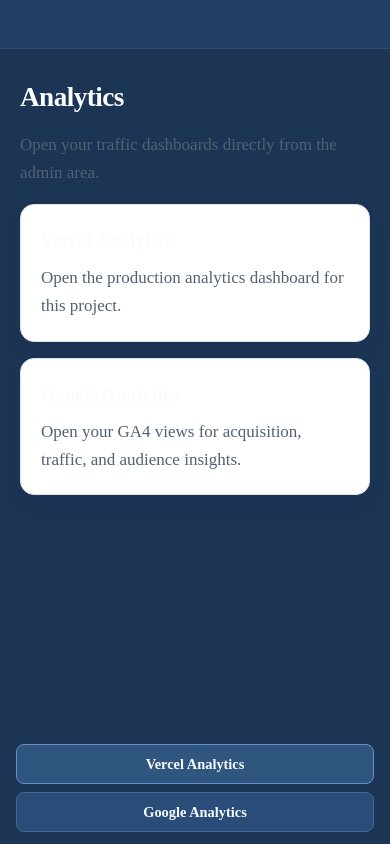
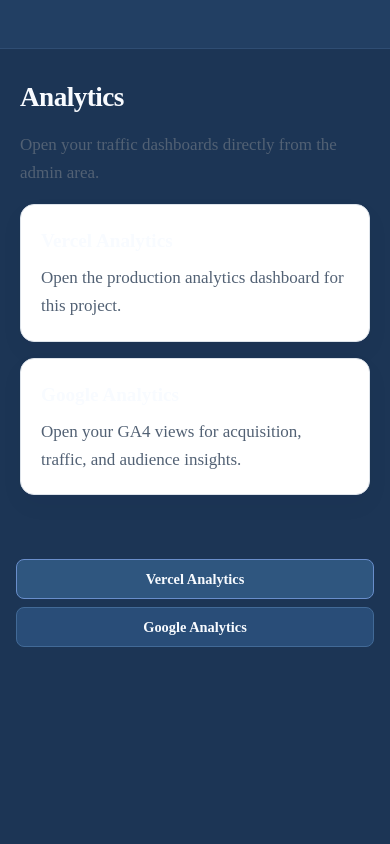
Before and after one commit to rehmatullahjan80-del/two-minutes-explained, a Next.js app: page /keystatic/analytics in a window 390 px wide. Built offline with nearby package versions, Linux system fonts and the light colour scheme; no server answers.

Commit message:
Keep analytics inside dashboard

```diff
--- a/app/globals.css
+++ b/app/globals.css
@@ -106,7 +106,6 @@
   color:#f8fbff;
   position:relative;
   overflow-x:hidden;
-  padding-bottom:7rem;
   --kui-color-scale-slate11: #f8fbff;
   --kui-color-scale-slate10: #dfeaf9;
   --kui-color-scale-slate9: #c2d1ea;
@@ -133,25 +132,27 @@
 .keystatic-admin-shell a:visited,
 .keystatic-admin-shell .keystatic-admin-link,
 .keystatic-admin-shell .keystatic-admin-link:visited { color:#f8fbff !important; }
-.keystatic-admin-shell > *:not(.keystatic-admin-footer-actions) {
-  position:relative;
-  z-index:1;
+.keystatic-admin-content {
+  display:flex;
+  flex-direction:column;
+  width:100%;
 }
 .keystatic-admin-nav { display:flex; align-items:flex-start; justify-content:space-between; gap:1rem; padding:1rem 1.25rem; border-bottom:1px solid #2f4d73; background:#223f63; }
 .keystatic-admin-nav__left, .keystatic-admin-nav__right { display:flex; align-items:center; }
 .keystatic-admin-nav__right { margin-left:auto; }
 .keystatic-admin-footer-actions {
-  position:fixed;
-  right:1rem;
-  bottom:calc(1rem + env(safe-area-inset-bottom));
-  z-index:0;
+  position:relative;
+  z-index:1;
   display:flex;
   flex-direction:column;
   gap:.5rem;
   align-items:stretch;
   width:max-content;
   max-width:min(100%, 22rem);
-  margin:0;
+  margin-top:1.5rem;
+  margin-left:auto;
+  margin-right:1.5rem;
+  margin-bottom:1.5rem;
   padding-top:0;
   align-self:flex-end;
 }
@@ -173,15 +174,15 @@
   .keystatic-admin-nav__right { margin-left:0; }
   .keystatic-admin-actions { width:100%; }
   .keystatic-admin-footer-actions {
-    position:fixed;
-    left:1rem;
-    right:1rem;
-    bottom:calc(.75rem + env(safe-area-inset-bottom));
-    width:auto;
+    position:relative;
+    left:auto;
+    right:auto;
+    bottom:auto;
+    width:100%;
     max-width:none;
-    padding:0;
-    margin:0;
-    z-index:0;
+    padding:0 1rem 1rem;
+    margin:1rem 0 0;
+    z-index:1;
     display:flex;
     flex-direction:column;
     gap:.5rem;
--- a/app/keystatic/layout.tsx
+++ b/app/keystatic/layout.tsx
@@ -15,10 +15,12 @@
             <div className="keystatic-admin-nav__left" />
             <div className="keystatic-admin-nav__right" />
           </nav>
-          {children}
-          <div className="keystatic-admin-footer-actions" aria-label="Analytics links">
-            <a href={vercelUrl} target="_blank" rel="noreferrer" className="keystatic-admin-link keystatic-admin-link--primary">Vercel Analytics</a>
-            <a href={googleUrl} target="_blank" rel="noreferrer" className="keystatic-admin-link">Google Analytics</a>
+          <div className="keystatic-admin-content">
+            {children}
+            <div className="keystatic-admin-footer-actions" aria-label="Analytics links">
+              <a href={vercelUrl} target="_blank" rel="noreferrer" className="keystatic-admin-link keystatic-admin-link--primary">Vercel Analytics</a>
+              <a href={googleUrl} target="_blank" rel="noreferrer" className="keystatic-admin-link">Google Analytics</a>
+            </div>
           </div>
         </div>
       </body>
```
